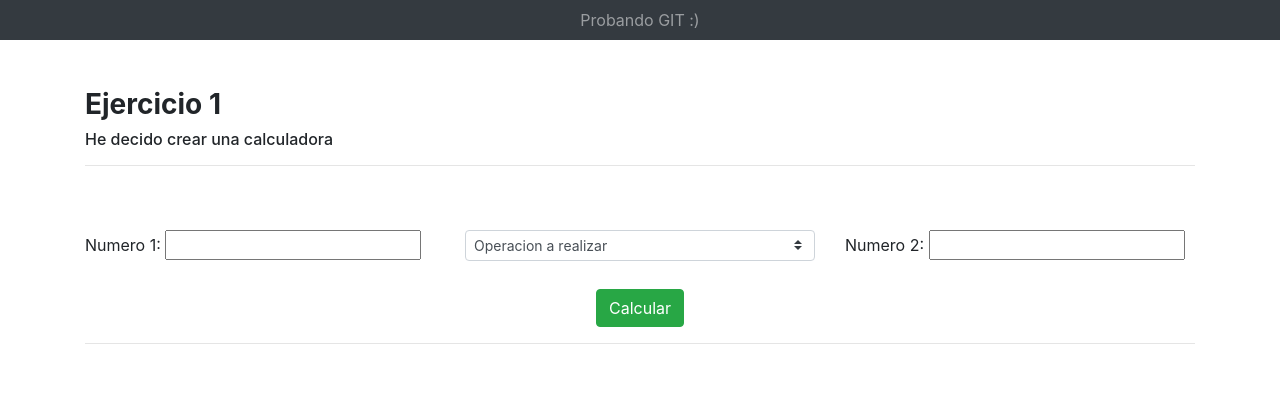
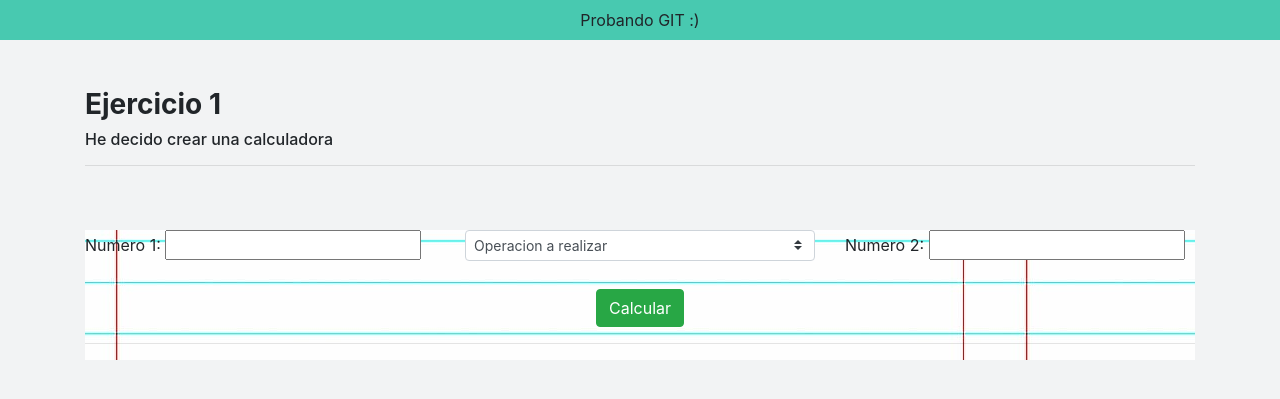
Before and after one commit to JosueChorro/proyecto_php, a PHP site: page / in a window 1280 px wide. Shown: the top 399 px of the page. Run offline with PHP 8.4, Linux system fonts and the light colour scheme.

Commit message:
Se han agregado estilos al proyecto

```diff
--- a/Index.php
+++ b/Index.php
@@ -5,9 +5,10 @@
     <meta name="viewport" content="width=device-width, initial-scale=1.0">
     <title>Ejercicio 1</title>
     <link rel="stylesheet" href="https://stackpath.bootstrapcdn.com/bootstrap/4.4.1/css/bootstrap.min.css" integrity="sha384-Vkoo8x4CGsO3+Hhxv8T/Q5PaXtkKtu6ug5TOeNV6gBiFeWPGFN9MuhOf23Q9Ifjh" crossorigin="anonymous">
+    <link rel="stylesheet" href="css/style.css">
 </head>
 <body>
-    <nav class="navbar-dark bg-dark">
+    <nav class="navbar-ligth" style="background: #48c9b0">
         <center>
             <span class="navbar-text">
                 Probando GIT :)
@@ -22,7 +23,7 @@
         <br><br>
 
         <!-- Formulario -->
-        <form action="index.php" method="post">
+        <form action="index.php" method="post" class="fondo">
             <div class="row">
                 <div class="col-12">
                     <div class="row">
--- /dev/null
+++ b/css/style.css
@@ -0,0 +1,9 @@
+body{
+    background:   #f2f3f4 ;
+}
+
+.fondo{
+    background-image: url(../img/background.jpg);
+	background-repeat: repeat;
+	background-image: url(../img/background.jpg);
+}
```
Also changed, not shown: img/background.jpg (added).
